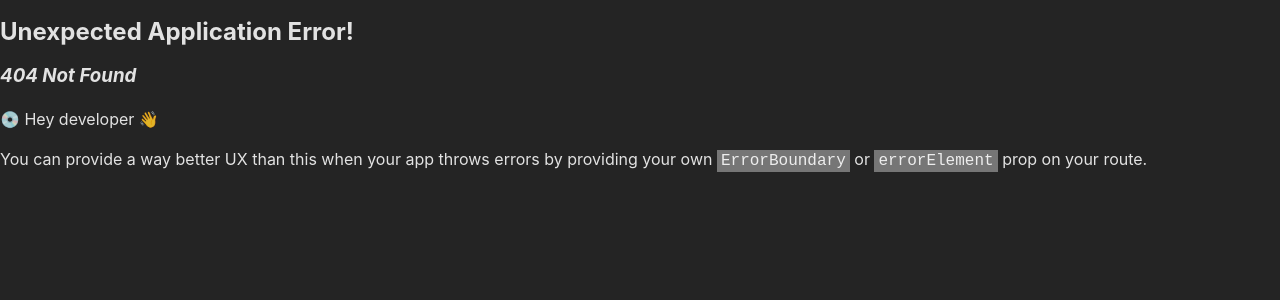
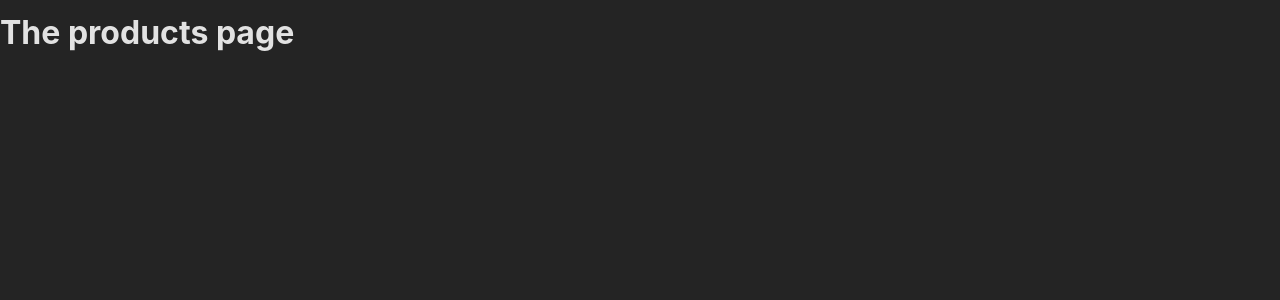
Before and after one commit to AndreaParrini/react-21-routing, a React (Create React App) app: page /products in a window 1280 px wide. Before the commit this address had no page. Shown: the top 300 px of the page. Built offline with nearby package versions, Linux system fonts and the light colour scheme.

Commit message:
add a new route
add a other method to create a route

```diff
--- /dev/null
+++ b/src/pages/Products.js
@@ -0,0 +1,5 @@
+function ProductsPage(){
+    return <h1>The products page</h1>
+}
+
+export default ProductsPage;
```
Also changed, not shown: src/App.js (+17 -2 lines).
